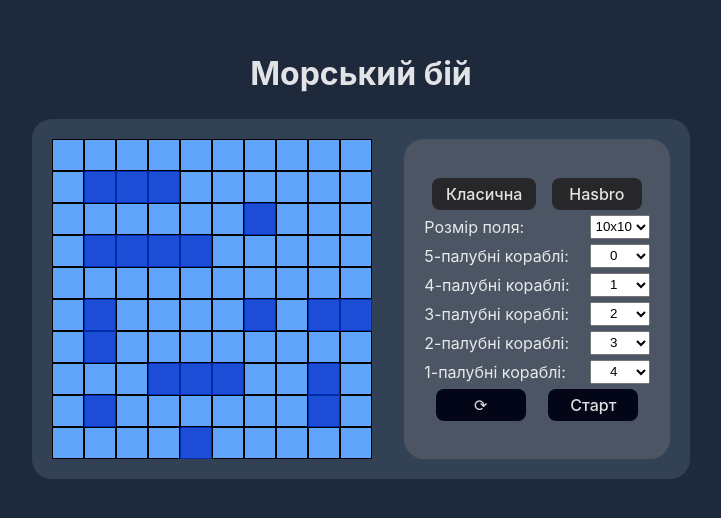
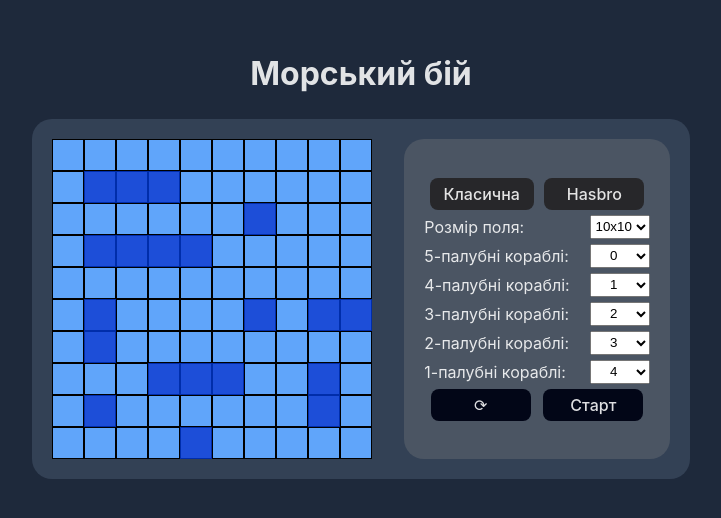
Before and after one commit to shrewman/battleship, a React (Vite) app: page / in a window 1280 px wide. Shown: the part 146-664 px from the top of the page, without its empty margins (279-1000 px from the left). Built offline with nearby package versions, Linux system fonts and the light colour scheme.

Commit message:
Update styling

```diff
--- a/src/index.css
+++ b/src/index.css
@@ -31,7 +31,7 @@ button {
   background-color: #020617;
   cursor: pointer;
   transition: border-color 0.25s;
-  min-width: 90px;
+  min-width: 100px;
 }
 
 button:hover {
```
